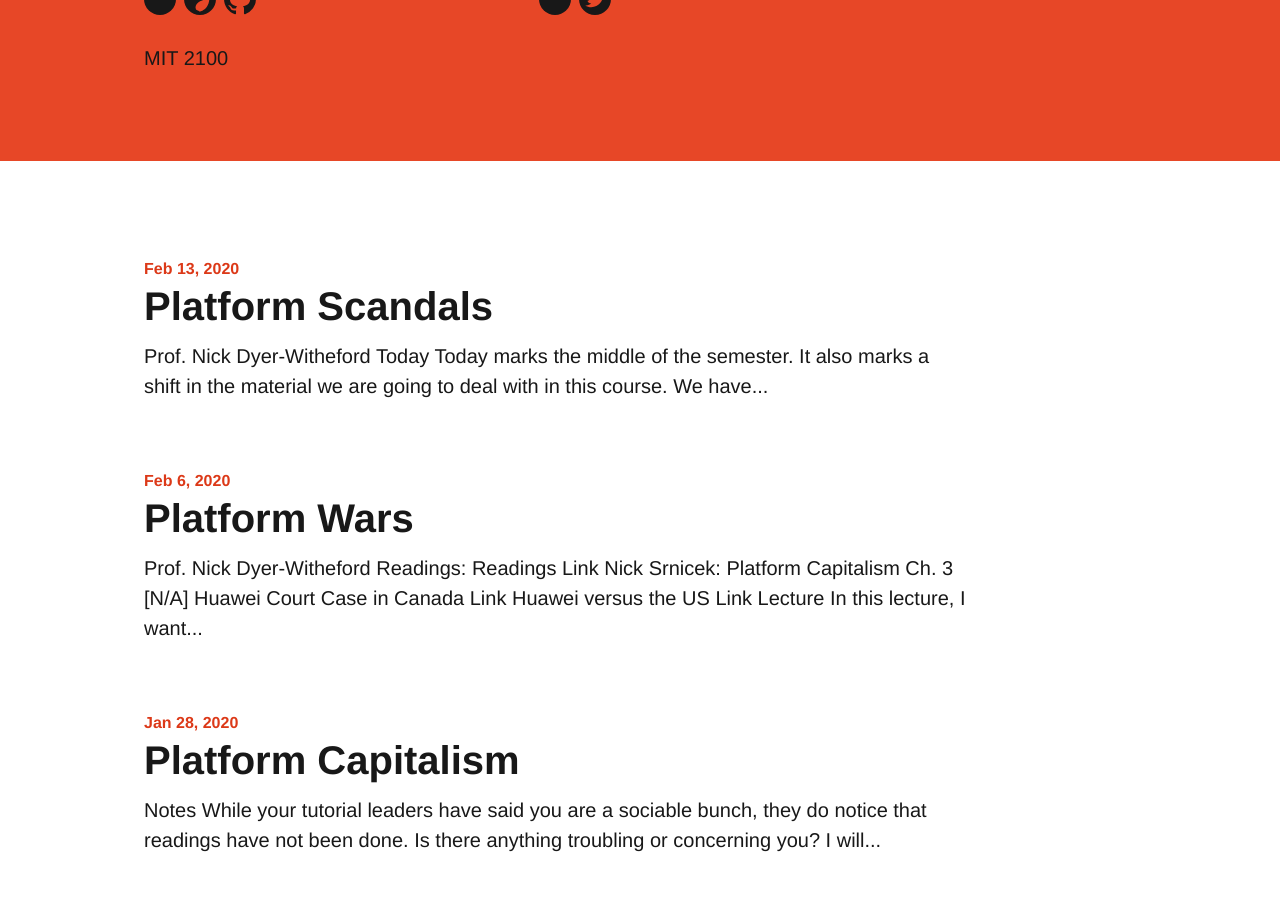
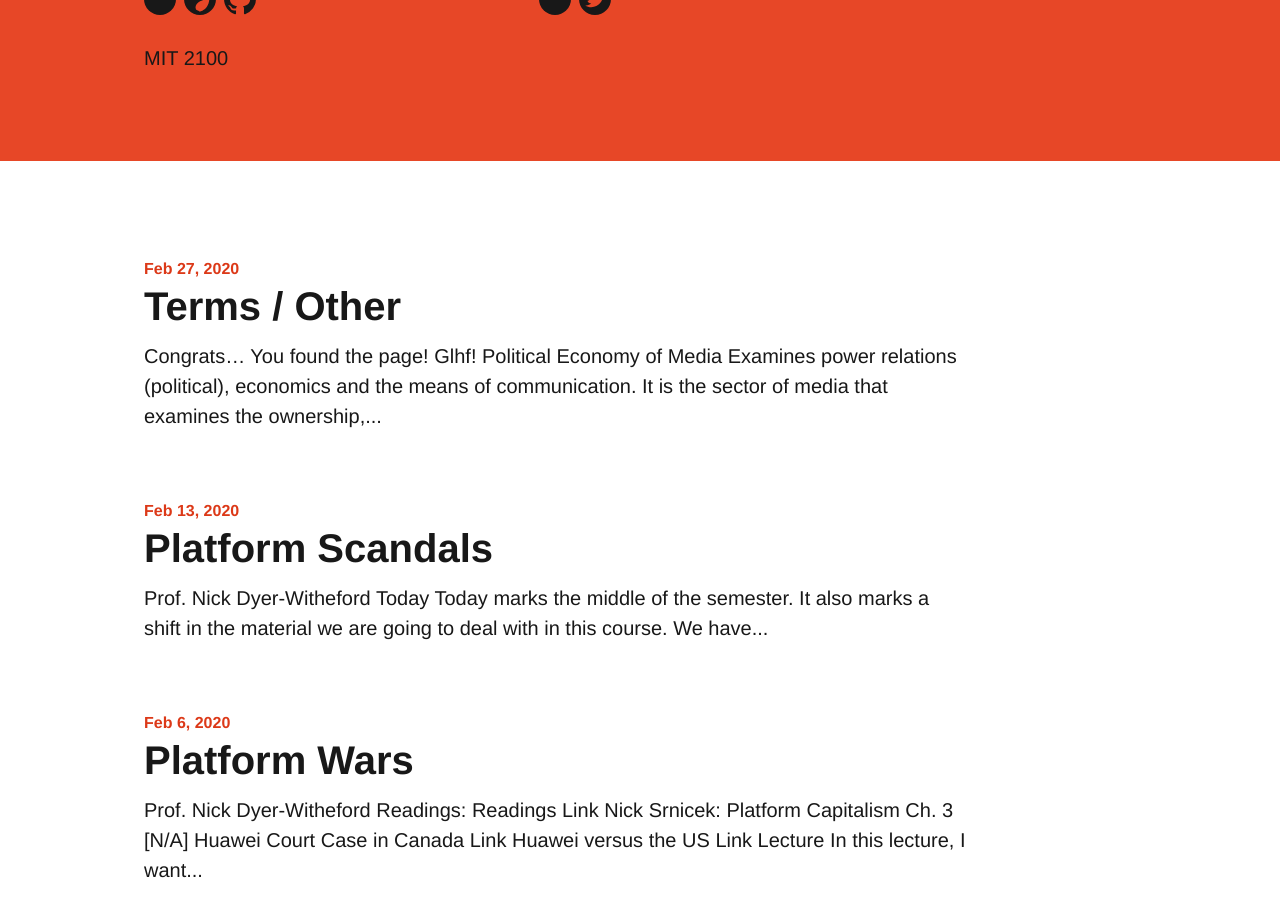
Before and after one commit to brettpetch/MIT-2100, a Jekyll site: the page built from index.html, in a window 1280 px wide and 900 px high, scrolled down 809 px. Built offline with Jekyll 4.4.1, drawn with Linux system fonts in a browser that asks for light colours; comment, search, counter and statistics services are not loaded; part of the change alters nothing that is shown.

Commit message:
The Ultimate Review Doc: Published.

```diff
--- a/_posts/terms.md
+++ b/_posts/2020-02-27-terms.md
@@ -1,6 +1,7 @@
 ---
 title: Terms / Other
 author: Brett Petch
+date: 2020-02-27 13:00:00
 category: lecture
 layout: category-post
 categories:
@@ -189,11 +190,13 @@ Google, Amazon, Facebook, Apple, Facebook all hold monopolies on products, enabl
 Structurally driven to expand range of data extraction purchasing other companies at rapid pace, massive closed expansive and monopolistic platforms. They tend to buy out other platforms, for example Microsoft bought out LinkedIn.
 
 ## Oligopolistic Tendencies
-Hold high position in a given field. Engage in competition with each other.
+Hold high position in a given field. Engage in competition with each other. Srnicek said in his video that you may think of the big ad companies. Data is the new oil, wherein the importance of the silo and domains of popular platforms create new possibilities of information.
 
 ## Network Effects
+More people on it, more people join. Networks exploit users through collection of data, on media like that of a social media platform. The idea is that if there is one telephone in the world, it's pretty heckin useless. Metcalfe's law: the value of a network is proportional to the number of systems connected to the network.
 
 ## Convergence
+Entry in the same domains which is also competitive. Platofrms start from a core business segment
 
 ## Silos
 A silo is when a consumer is locked in a bubble of proprietal systems, focusing on the consumer rather the company itself.
@@ -201,15 +204,34 @@ A silo is when a consumer is locked in a bubble of proprietal systems, focusing
 Example: Netflix pushing Originals versus content they have to pay licensing on. Apple's 'Ecosystem'.
 
 ## Huawei
+Accused of state-espionage and installing back doors on US 5G infrastructure. One of the largest tech companies in the rollout of 5G networks. US concerned that there is possibility for military communications to be intercepted. In 2012, US banned companies from using network equipment, 2018 bans us companies to supply huawei. ISSUE: Cyber-Espionage
 
 ## The Cambridge Analytica Scandal
+2016 Elections, Camebridge Analytica was able to extract data from Facebook users, paying users a small payout for doing a survey. When this happened, CA harvested the data and was able to make very pointed discoveries about Facebook Users. Wylie wrote a book "Mindf*ck" about the topic, discussing the implications of what Camebridge Analytica did.
 
 ## Facebook
+Facebook is the platform capitalist at the root of this century. Google and Facebook serve roughly 75-80% of ads on the internet. Because these networks are free, they are able to match you with advertisements they think relevant to you; Facebook's prestiegous advertising platform track things you like, ads clicked, and device and location settings. The dataset gathered from this information is highly lucrative to advertisers. With the data, you can compare character, temperament, attitude, etc. on Facebook.
 
 ## The psychometrics institute:
+A data scientist in Camebridge paid Facebook users to do tests, measured 5 traits: openness, conscientiousness, extroversion, agreeableness and neuroticism.
 
 ## Italian automatism
+Collective cooperation of knowledge became a source of value. It entailed the labour process being increasingly material, oriented towards use and manipulation of symbols.
 
 ## Nick Srnicek 5 types of platform capitalism
+Cloud, Lean, Ad, Industrial, Product.
+
+### Advertising platforms:
+are what fostered the emergence of the most current technical trends, from the sharing economy to the industrial internet.
+
+### Cloud platforms:
+Amazon thought they could outsource their network, after making it incredibly fast and stable they sought out to sell compute, storage, and network.
+
+### Industrial platforms
+is the idea of embedding sensors, etc., typically combined with cloud platforms for analytic and processing.  Linked ot internet.
+
+### Lean Platforms:
+A company with only IP, they do not own anything other than their software. Eg. Uber, etc. Was pre-profit model of 1990's. Platforms range from specialized firms. Outsource all of the things.
 
 ## The long downturn
+The administration has made economic policy as if it believes that once financial institutions and financial markets are restored, credit will start flowing and growth will follow. This would be in keeping with its analysis of our economic problems, but ignores the deeper roots of the crisis, which lay not so much in the incapacity of financial institutions to lend, as in the overcapacity that has long gripped the global economy.
```
